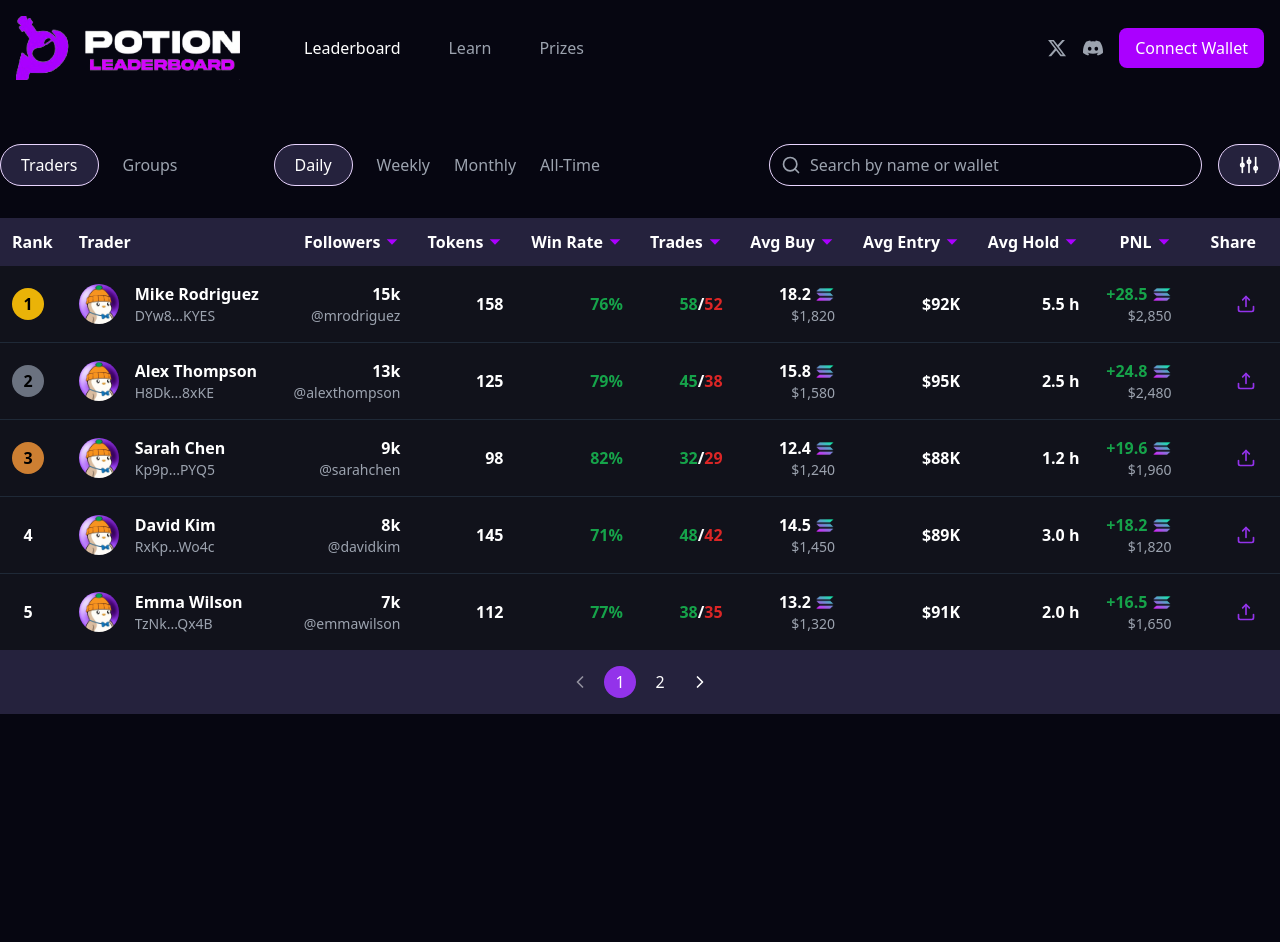
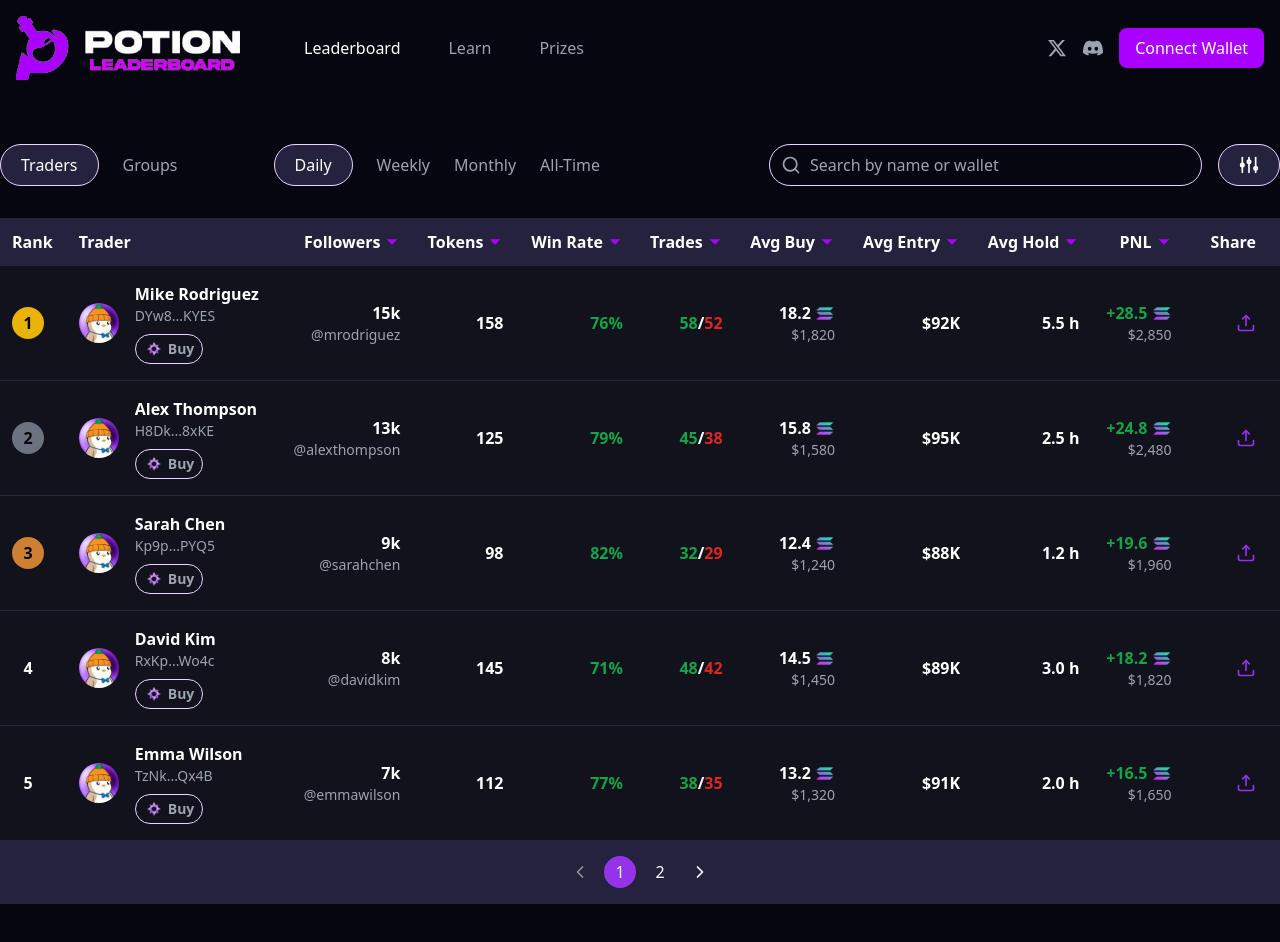
Before and after one commit to deiv-hash/potion-leaderboard, a Next.js app: page / in a window 1280 px wide. Built offline with nearby package versions, Linux system fonts and the light colour scheme.

Commit message:
Add Nova trade button to Leaderboard trader row

```diff
--- a/app/components/Leaderboard.tsx
+++ b/app/components/Leaderboard.tsx
@@ -220,6 +220,15 @@ export function Leaderboard({
                           </div>
                         )}
                       </div>
+                      <button className="flex items-center justify-center gap-1 border border-purple-200 rounded-full px-2 py-1 hover:text-white hover:bg-purple-200 transition-colors mt-2">
+                        <Image
+                          src="/nova.png"
+                          width={20}
+                          height={20}
+                          alt="trade on nova"
+                        />
+                        <span className="text-gray-400 text-sm">Buy</span>
+                      </button>
                     </div>
                   </div>
                 </td>
```
Also changed, not shown: public/nova.png (added).
